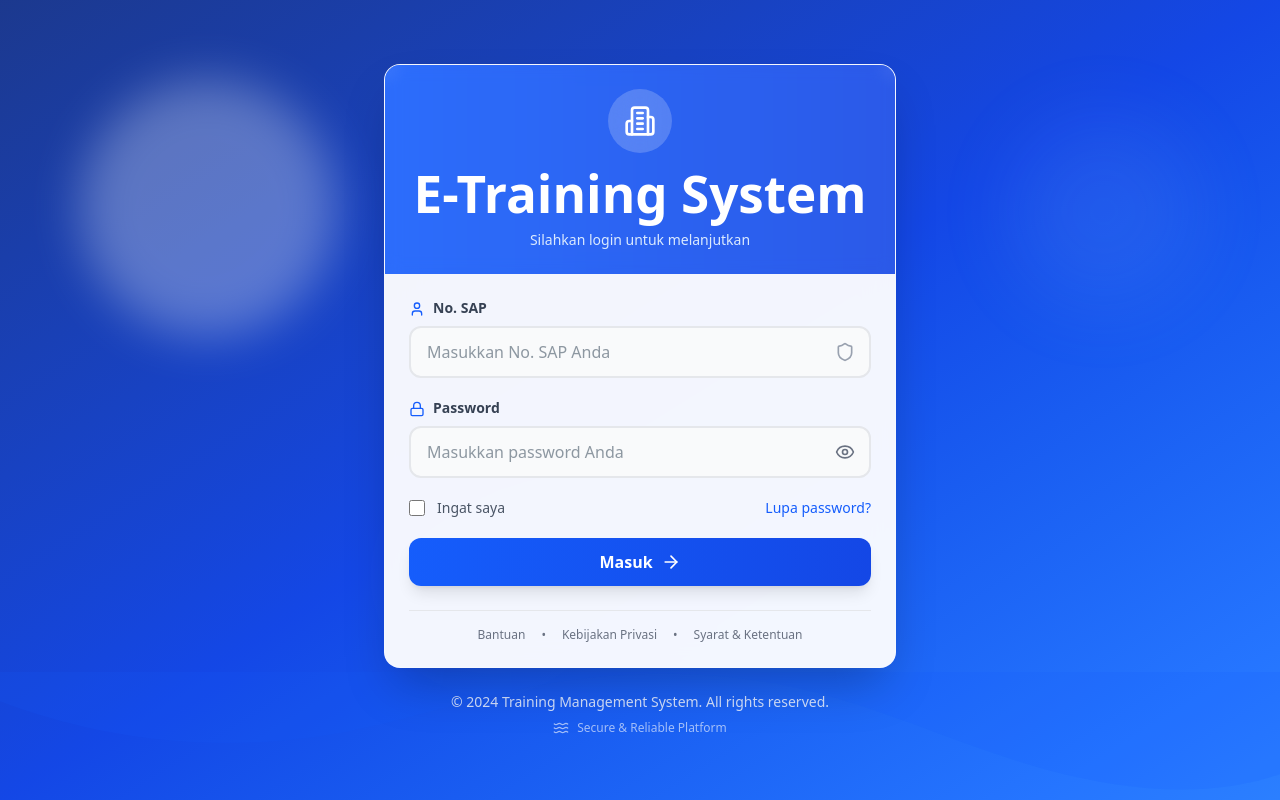
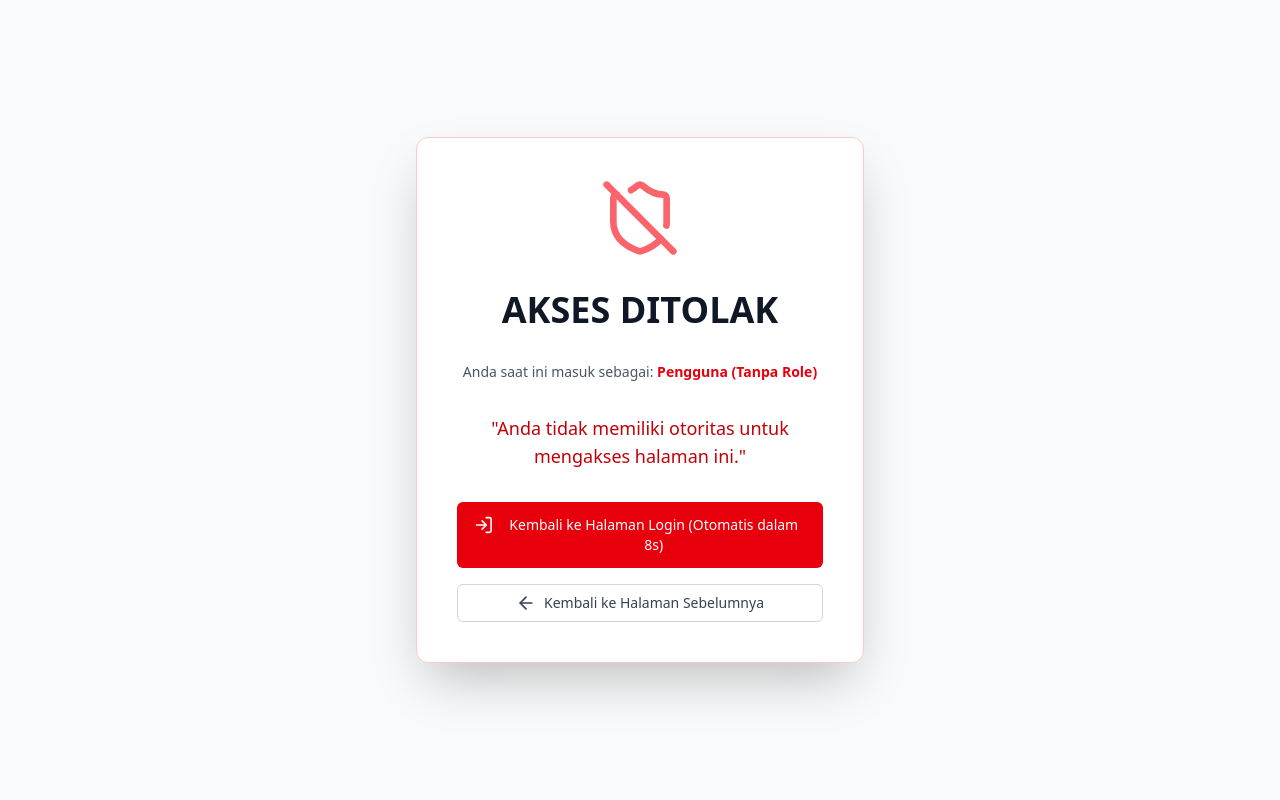
Before and after one commit to Fadlamazaya/jobtraining-app, a React (Vite) app: page /access-denied in a window 1280 px wide. Before the commit this address led to /. Built offline with nearby package versions, Linux system fonts and the light colour scheme.

Commit message:
perubahan bela login

```diff
--- a/src/App.jsx
+++ b/src/App.jsx
@@ -69,28 +69,27 @@ function App() {
     // 💡 LOGIKA UTAMA PERSISTENSI SESI SAAT APLIKASI DIMUAT
     useEffect(() => {
         const checkSession = () => {
-            const isLoggedIn = localStorage.getItem("isLoggedIn") === "true";
-            const role = localStorage.getItem("userRole");
+            const isLoggedIn = sessionStorage.getItem("isLoggedIn") === "true";
+            const role = sessionStorage.getItem("userRole");
             const currentPath = window.location.pathname;
 
             if (isLoggedIn && role) {
-                const targetRoute = getRouteByRole(role);
-
-                // Jika pengguna berada di halaman login ('/'), arahkan ke home role mereka
-                if (currentPath === '/') {
+                // Jika pengguna sudah login, tapi mencoba ke /access-denied,
+                // arahkan kembali ke dashboard
+                if (currentPath === '/access-denied') {
+                    const targetRoute = getRouteByRole(role);
                     navigate(targetRoute, { replace: true });
                 }
 
-                // Jika pengguna ada di AccessDenied, dan role mereka valid, arahkan ke home mereka
-                // Ini mengatasi kasus refresh di AccessDenied
-                if (currentPath === '/access-denied') {
-                    navigate(targetRoute, { replace: true });
-                }
+                // HAPUS LOGIKA REDIRECT JIKA currentPath === '/'
+                // Biarkan LoginPage di-render, tapi akan menampilkan "sudah login"
+                // Dan biarkan ProtectedRoute menangani rute terproteksi.
 
             } else if (currentPath !== '/') {
-                // Jika tidak login dan mencoba mengakses rute terproteksi, paksa ke login
-                // Ini penting jika localStorage.isLoggedIn dihapus di halaman non-login
-                navigate('/', { replace: true });
+                // Jika TIDAK login dan mencoba mengakses rute terproteksi, paksa ke login
+                if (currentPath !== '/access-denied') {
+                    navigate('/', { replace: true });
+                }
             }
 
             setIsSessionChecked(true);
@@ -111,7 +110,6 @@ function App() {
             </div>
         );
     }
-
 
     return (
         <Routes>
--- a/src/components/ProtectedRoute.jsx
+++ b/src/components/ProtectedRoute.jsx
@@ -4,7 +4,7 @@ import { Navigate } from "react-router-dom";
 import AccessDenied from "../pages/HalamanAdmintr/AccessDenied";
 
 export default function ProtectedRoute({ children, allowedRoles }) {
-    const userRole = localStorage.getItem("userRole");
+    const userRole = sessionStorage.getItem("userRole");
 
     // 1. Tidak login → redirect ke login
     if (!userRole) {
--- a/src/pages/HalamanAdmintr/AccessDenied.jsx
+++ b/src/pages/HalamanAdmintr/AccessDenied.jsx
@@ -7,18 +7,19 @@ import { useNavigate } from 'react-router-dom';
 const AccessDenied = () => {
     const navigate = useNavigate();
 
-    // Ambil data dari localStorage
-    const userName = localStorage.getItem('userName') || 'Pengguna';
-    const userRole = localStorage.getItem('userRole') || 'Tanpa Role';
+    // Ambil data dari sessionStorage
+    const userName = sessionStorage.getItem('userName') || 'Pengguna';
+    const userRole = sessionStorage.getItem('userRole') || 'Tanpa Role';
 
-    // Fungsi untuk logout dan kembali ke halaman login
-    const handleLogout = () => {
-        // Hapus data autentikasi
-        localStorage.removeItem('userRole');
-        localStorage.removeItem('userName');
-        // Arahkan ke halaman login
-        navigate('/', { replace: true });
-    };
+    // Fungsi untuk logout dan kembali ke halaman login
+    const handleLogout = () => {
+        // Hapus data autentikasi dari sessionStorage
+        sessionStorage.removeItem('userRole');
+        sessionStorage.removeItem('userName');
+        sessionStorage.removeItem('isLoggedIn');
+
+        navigate('/', { replace: true });
+    };
 
     // Opsional: Otomatis logout setelah beberapa detik (misalnya 8 detik)
     useEffect(() => {
--- a/src/pages/HalamanAdmintr/LoginPage.jsx
+++ b/src/pages/HalamanAdmintr/LoginPage.jsx
@@ -68,24 +68,28 @@ const LoginPage = () => {
       if (!querySnapshot.empty) {
         const user = querySnapshot.docs[0].data();
 
-        // Simpan role di localStorage
-        localStorage.setItem("userRole", user.position);
-        localStorage.setItem("userName", user.name);
+        // --- PERBAIKAN: GUNAKAN sessionStorage ---
+        sessionStorage.setItem("userRole", user.position);
+        sessionStorage.setItem("userName", user.name);
+        sessionStorage.setItem("isLoggedIn", "true"); // <-- Menggunakan sessionStorage
 
         alert(`Login berhasil! Selamat datang, ${user.name}`);
 
-        // Routing berdasarkan role
-        if (["Manager", "FO", "DO", "SL"].includes(user.position)) {
-          navigate("/home");
+        // Routing berdasarkan role (dengan replace: true)
+        if (user.position === "Admin") {
+          navigate("/Dashboard", { replace: true });
         }
         else if (user.position === "HR") {
-          navigate("/homepagehr");
+          navigate("/homepagehr", { replace: true });
         }
-        else if (user.position === "Admin") {
-          navigate("/Dashboard");
+        else if (["Manager", "FO", "DO", "SL"].includes(user.position)) {
+          navigate("/home", { replace: true });
         }
         else {
           alert("Role tidak dikenal!");
+          sessionStorage.removeItem("userRole"); // <-- Menggunakan sessionStorage
+          sessionStorage.removeItem("userName"); // <-- Menggunakan sessionStorage
+          sessionStorage.removeItem("isLoggedIn"); // <-- Menggunakan sessionStorage
         }
 
       } else {
@@ -99,7 +103,6 @@ const LoginPage = () => {
       setIsLoading(false);
     }
   };
-
 
   return (
     <div className="min-h-screen bg-gradient-to-br from-blue-900 via-blue-700 to-blue-500 relative overflow-hidden">
```
Lines whose indentation alone changed are shown as unchanged.
